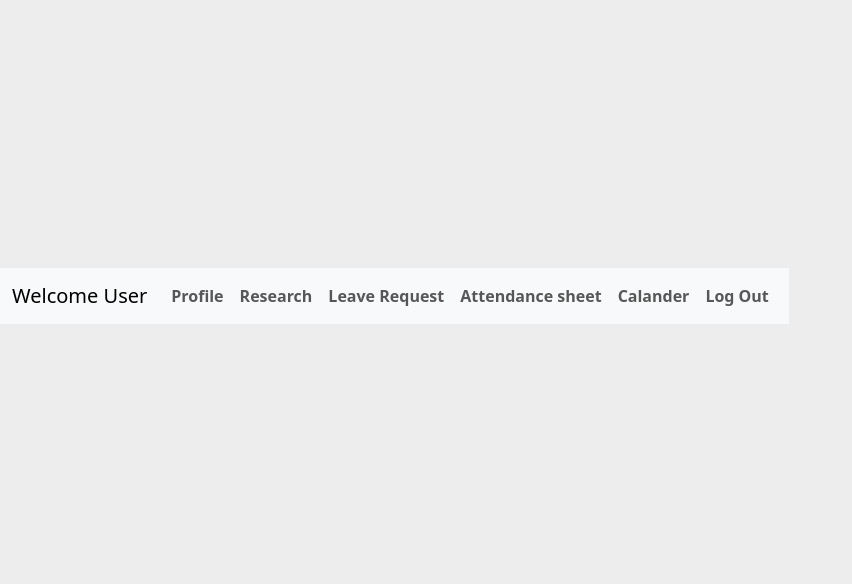
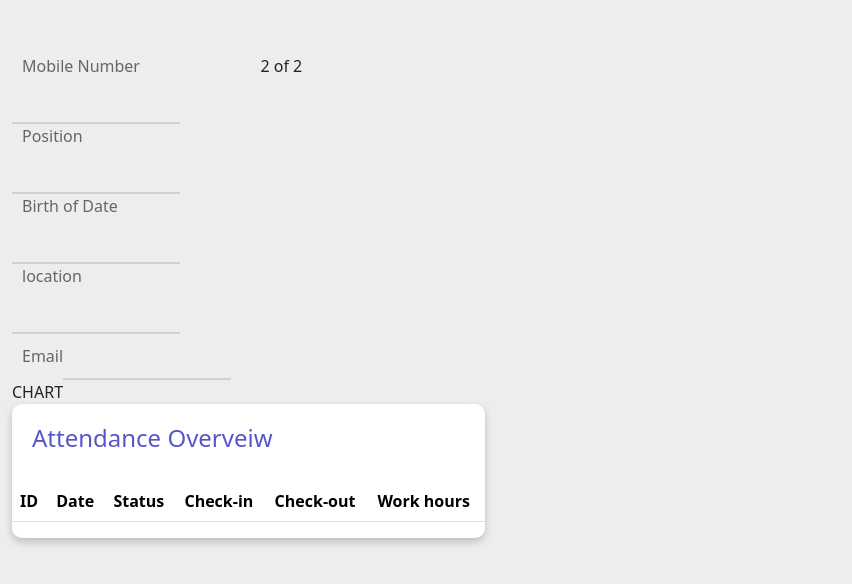
Before and after one commit to prashankulathunga/RFIAS, a React (Vite) app in the folder RFIAS_V0.1/: page / in a window 1280 px wide. Shown: the part 104-688 px from the top of the page, without its empty margins (0-852 px from the left). Built offline with nearby package versions, Linux system fonts and the light colour scheme.

Commit message:
leave, research pages

```diff
--- a/RFIAS_V0.1/src/components/user/allcss.css
+++ b/RFIAS_V0.1/src/components/user/allcss.css
@@ -1,4 +1,6 @@
-
+body{
+    background-color: #fff;
+}
 .layout1{
     height: auto;
     width: 100%;
@@ -16,3 +18,108 @@
     border-style: ridge;
 
 }
+
+.leaveformdetail{
+
+}
+.Leaveoverview{
+    box-shadow: 0 4px 8px 0 rgba(0,0,0,0.2);
+    background-color: #fff;
+    border-radius: 10px;
+}
+
+.Leaveoverview h2{
+    clear: left;
+    color: rgb(86, 86, 200);
+    font-size: 24px;
+    padding: 20px;
+}
+
+.leaveinput{
+    margin: 30px;
+}
+
+.firstrow input{
+    border-style: solid 1px;
+    border-color: rgb(156, 158, 160);
+    border-radius: 8px;
+    margin: 10px;
+    background-color: #fff;
+    box-shadow: 0 4px 8px 0 rgba(0,0,0,0.2);
+    background-color: #fff;
+    border-radius: 10px;
+    font-size: 14px;
+}
+
+.leaveformdetail h1{
+    clear: left;
+    color: rgb(86, 86, 200);
+    font-size: 24px;
+    margin-left: 20px;
+}
+
+.firstrow{
+    float: left;
+}
+
+.secondrow{
+   float: left;
+}
+.secondrow input{
+    border-style: solid 1px;
+    border-color: rgb(156, 158, 160);
+    border-radius: 8px;
+    margin: 10px;
+    background-color: #fff;
+    box-shadow: 0 4px 8px 0 rgba(0,0,0,0.2);
+    background-color: #fff;
+    border-radius: 10px;
+    font-size: 14px;
+
+}
+
+.thirdrow input{
+    border-style: solid 1px;
+    border-color: rgb(156, 158, 160);
+    border-radius: 8px;
+    margin: 10px;
+    padding: 20px;
+    width: 65%;
+    box-shadow: 0 4px 8px 0 rgba(0,0,0,0.2);
+    background-color: #fff;
+    border-radius: 10px;
+    font-size: 14px;
+}
+
+.fourthrow{
+margin-left: 60%;
+}
+::placeholder{
+    color: black;
+}
+
+.page{
+    background-color: #f3f3f3;
+}
+
+/* leave page boxes */
+.leave-box{
+    position: relative;
+    flex: 1;
+    background-color:rgb(255, 255, 255);
+    border-radius: 8px;
+    border-color: black;
+    border-style: ridge;
+    padding: 1%;
+    margin: 20px;
+    width: 20%;
+    height: 150px;
+    float: left;
+    border-width: 0px;
+    margin-left: 10%;
+    box-shadow: 0 4px 8px 0 rgba(0,0,0,0.2);
+    background-color: #fff;
+    border-radius: 10px;
+    margin-bottom: 50px;
+    margin-top: 50px;
+}
--- a/RFIAS_V0.1/src/components/user/research.css
+++ b/RFIAS_V0.1/src/components/user/research.css
@@ -13,14 +13,18 @@ body{
     flex: 1;
     background-color:rgb(255, 255, 255);
     border-radius: 8px;
-    border-color: black;
-    border-style: ridge;
+    border-style: solid;
+    border-width: 0px;
     padding: 1%;
     margin: 20px;
     width: 13%;
     height: 100px;
     float: left;
-    border-width: 1px;
+    margin-left: 9%;
+    box-shadow: 0 4px 8px 0 rgba(0,0,0,0.2);
+    background-color: #fff;
+    border-radius: 10px;
+
 }
 
 
--- a/RFIAS_V0.1/src/components/user/userdashboard.css
+++ /dev/null
@@ -1,22 +0,0 @@
-body{
-    padding: 0%;
-
-}
-.accountdetails{
-    width: 50%;
-    height: fit-content;
-}
-
-.accountdetails input{
-border: 1px solid #555;
-border-radius: 8px;
-
-
-}
-.r{
-    float: left;
-}
-
-.datetime{
-    clear: left;
-}
--- a/RFIAS_V0.1/src/components/user/userdashboard.jsx
+++ b/RFIAS_V0.1/src/components/user/userdashboard.jsx
@@ -1,8 +1,9 @@
 import { Table } from "react-bootstrap";
-import "./userdashboard.css";
+import "./allcss.css";
 import React, { useState, useEffect } from "react";
-import { Layout } from "antd";
-import { Content } from "antd/es/layout/layout";
+import Container from "react-bootstrap/Container";
+import Row from "react-bootstrap/Row";
+import Col from "react-bootstrap/Col";
 
 function Udashboard() {
   const [dateTime, setDateTime] = useState(new Date());
@@ -16,25 +17,56 @@ function Udashboard() {
   }, []);
 
   return (
-    <div className="page">
-      <Layout>
-        <Header>
-          <h1> hwkko</h1>
-        </Header>
-        <Layout>
-            <Sider>
-
-            </Sider>
-            <Content>
-
-            </Content>
-        </Layout>
-
-      </Layout>
-
-    </div>
+    <Container>
+      <Row>
+        <Col>
+          <div className="accountdetail">
+            <div className="row1">
+              <label>Mobile Number</label>
+              <input type="text" />
+            </div>
+            <div className="row2">
+              <label>Position</label>
+              <input type="text" /> <br />
+              <label>Birth of Date</label>
+              <input type="text" />
+            </div>
+            <div className="row3">
+              <label>location</label>
+              <input type="location" />
+              <br />
+              <label>Email</label>
+              <input type="email" />
+            </div>
+          </div>
+        </Col>
+        <Col> 2 of 2 </Col>
+      </Row>
+      <Row>
+        <Col>CHART</Col>
+      </Row>
+      <Row>
+        <Col>
+          <div className="Leaveoverview">
+            <h2>Attendance Overveiw</h2>
+            <Table id="attendanceoverveiwtable" responsive striped border hover>
+              <thead>
+                <tr>
+                  <th>ID</th>
+                  <th>Date</th>
+                  <th>Status</th>
+                  <th>Check-in</th>
+                  <th>Check-out</th>
+                  <th>Work hours</th>
+                </tr>
+              </thead>
+              <tbody></tbody>
+            </Table>
+          </div>
+        </Col>
+      </Row>
+    </Container>
   );
-
 }
 
 export default Udashboard;
--- a/RFIAS_V0.1/src/components/user/userleave.jsx
+++ b/RFIAS_V0.1/src/components/user/userleave.jsx
@@ -1,51 +1,73 @@
 import Table from "react-bootstrap/Table";
+import { Button } from "react-bootstrap";
+import "./allcss.css"
+import Form from 'react-bootstrap/Form';
 function Leave() {
   return (
     <div className="page">
-      <div className="stas">
-        <div className="box">
+      <div className="leavepg boxes">
+        <div className="leave-box">
           <i className="uli-file">
-            <h3 id="statmaintext"> Complete</h3>
-            <p id="statbottomtext">05</p>
+            <h3 id="statmaintext"> Casual Leave</h3>
+            <br/>
+            <p id="statbottomtext">Available - 05 <br/> Used - 02</p>
+
           </i>
         </div>
-        <div className="box">
+        <div className="leave-box">
           <i className="uli-file">
-            <h3 id="statmaintext"> Running</h3>
-            <p id="statbottomtext">02</p>
+            <h3 id="statmaintext"> Sick Leave</h3>
+            <br/>
+            <p id="statbottomtext">Available - 05 <br/> Used - 02</p>
           </i>
         </div>
-        <div className="box">
+        <div className="leave-box">
           <i className="uli-file">
-            <h3 id="statmaintext"> Total Research </h3>
-            <p id="statbottomtext">05</p>
-          </i>
-        </div>
-        <div className="box">
-          <i className="uli-file">
-            <h3 id="statmaintext"> Hold</h3>
-            <p id="statbottomtext">05</p>
+            <h3 id="statmaintext"> All Leave </h3>
+            <br/>
+            <p id="statbottomtext">Available - 05 <br/> Used - 02</p>
           </i>
         </div>
       </div>
 
-      <div className="formdetail">
+
+      <div className="leaveformdetail">
         <h1>Request Leave </h1>
+        <div className="leaveinput">
+        <div className="firstrow">
+        <input type="text" id="leaveinput" placeholder="Request Date MM/DD/YYYY" onFocus={"(this.type=''date')"} onBlur={"(this.type='text')"}/>
+        <input type="text" id="leaveinput" placeholder="Leave type" />
 
-        <input type="date" id="requstdate" placeholder="Request Date" />
-        <input type="text" id="leavetype" placeholder="Leave type" />
-        <input type="date" id="leaveto" placeholder="Leave To" />
-        <input type="date" id="leavefrom" placeholder="Leave From" />
-        <input type="text" id="reason" placeholder="Reason for leave" />
+        </div>
+
+        <div className="secondrow">
+        <input type="text" id="leaveinput" placeholder="Leave To MM/DD/YYYY" onFocus={"(this.type=''date')"} onBlur={"(this.type='text')"}/>
+        <input type="text" id="leaveinput" placeholder="Leave From MM/DD/YYYY" onFocus={"(this.type=''date')"} onBlur={"(this.type='text')"}/>
+
+        </div>
+        <div className="thirdrow">
+        <input type="text" id="leaveinput" placeholder="Reason for leave" />
+
+        </div>
+
+
         <br></br>
 
-        <button type="submit" id="submitleave">
-          {" "}
-          submit{" "}
-        </button>
+
+
+        <div className="fourthrow">
+        <Button type="submit" variant="outline-primary" className="submitleave">Submit</Button>{' '}
+
+        </div>
+
+        </div>
+
+
       </div>
+      <br />
 
       <div className="Leaveoverview">
+        <h2>Leave Request Overveiw</h2>
         <Table id="leaveoverveiwtable" responsive striped border hover>
           <thead>
             <tr>
--- a/RFIAS_V0.1/src/main.jsx
+++ b/RFIAS_V0.1/src/main.jsx
@@ -13,6 +13,6 @@ import BasicExample from "./components/user/structure.jsx";
 
 ReactDOM.createRoot(document.getElementById("root")).render(
   <React.StrictMode>
-    <BasicExample />
+    <Udashboard />
   </React.StrictMode>
 );
```
